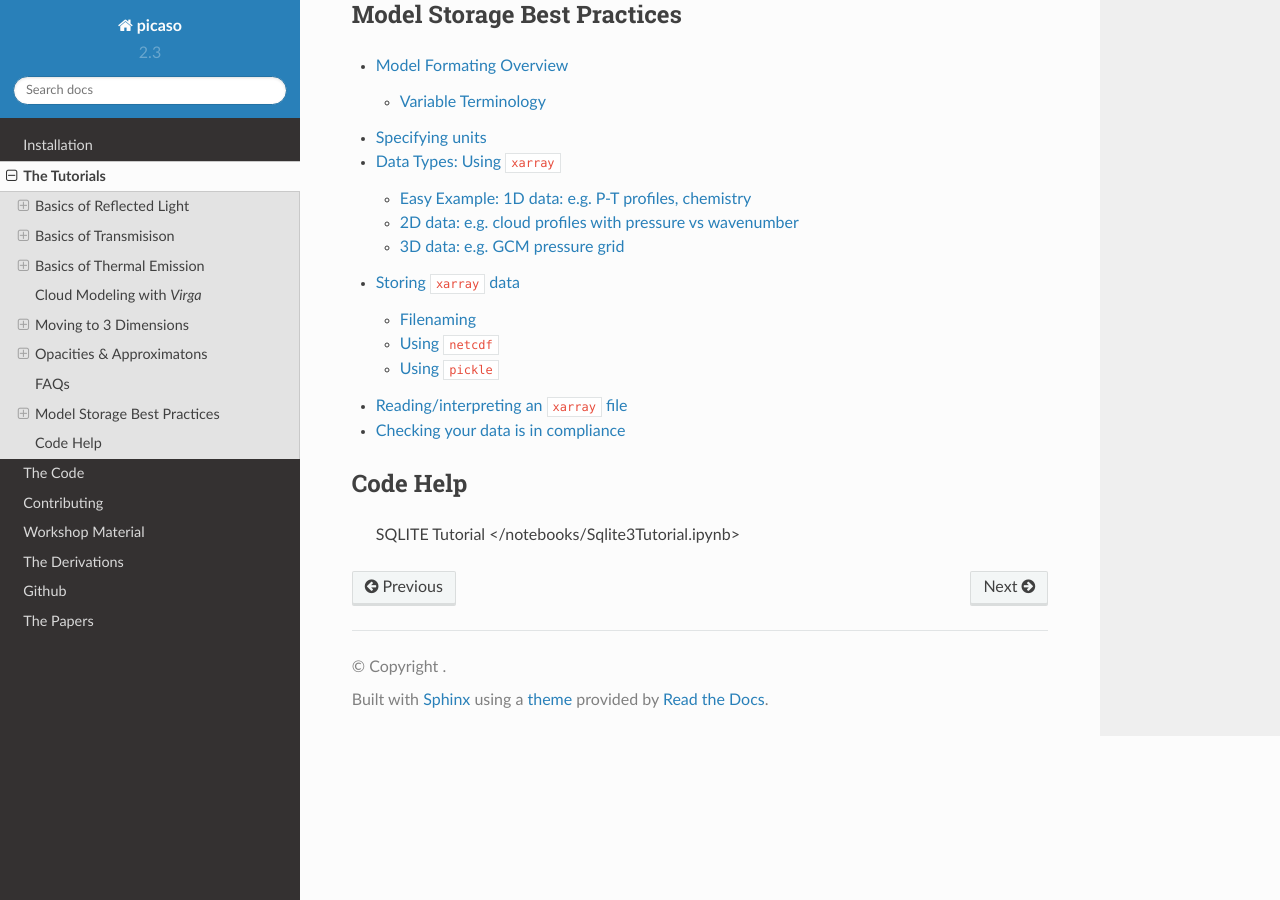
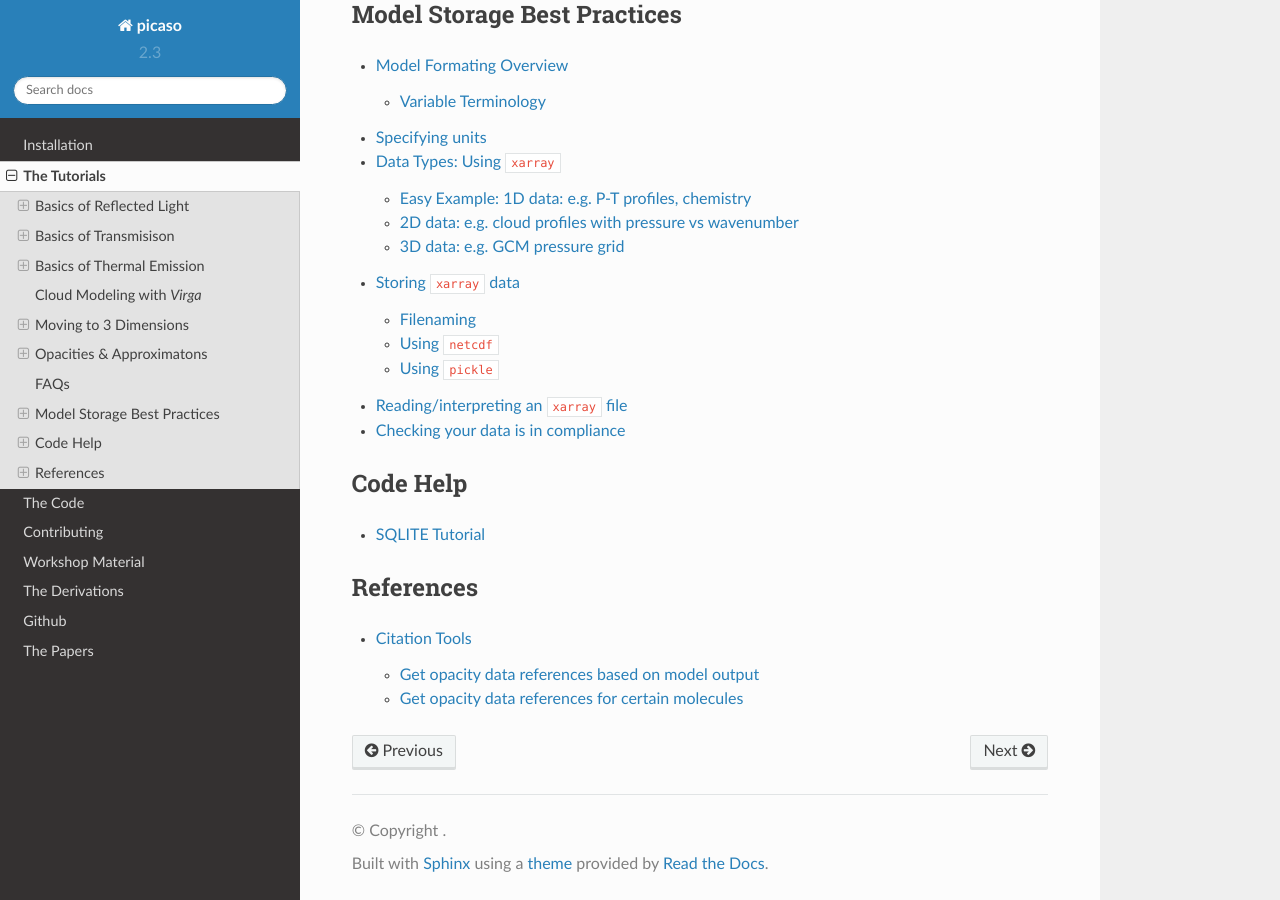
Before and after one commit to natashabatalha/picaso, a Sphinx documentation site: the page built from docs/tutorials.rst, in a window 1280 px wide and 900 px high, scrolled down 2613 px. Built offline with Sphinx 7.4.7 and the Read the Docs theme 2.0.0, drawn with Linux system fonts in a browser that asks for light colours; pages that are not in the unit, such as notebooks, are missing from menus.

Commit message:
add to tutorials

```diff
--- a/docs/tutorials.rst
+++ b/docs/tutorials.rst
@@ -81,4 +81,16 @@ Model Storage Best Practices
 
 Code Help
 ---------
-   SQLITE Tutorial </notebooks/Sqlite3Tutorial.ipynb>
+
+.. toctree::
+   :maxdepth: 1
+
+   SQLITE Tutorial </notebooks/codehelp/Sqlite3Tutorial.ipynb>
+
+References
+----------
+
+.. toctree::
+   :maxdepth: 2
+
+   Citation Tools </notebooks/References.ipynb>
```
